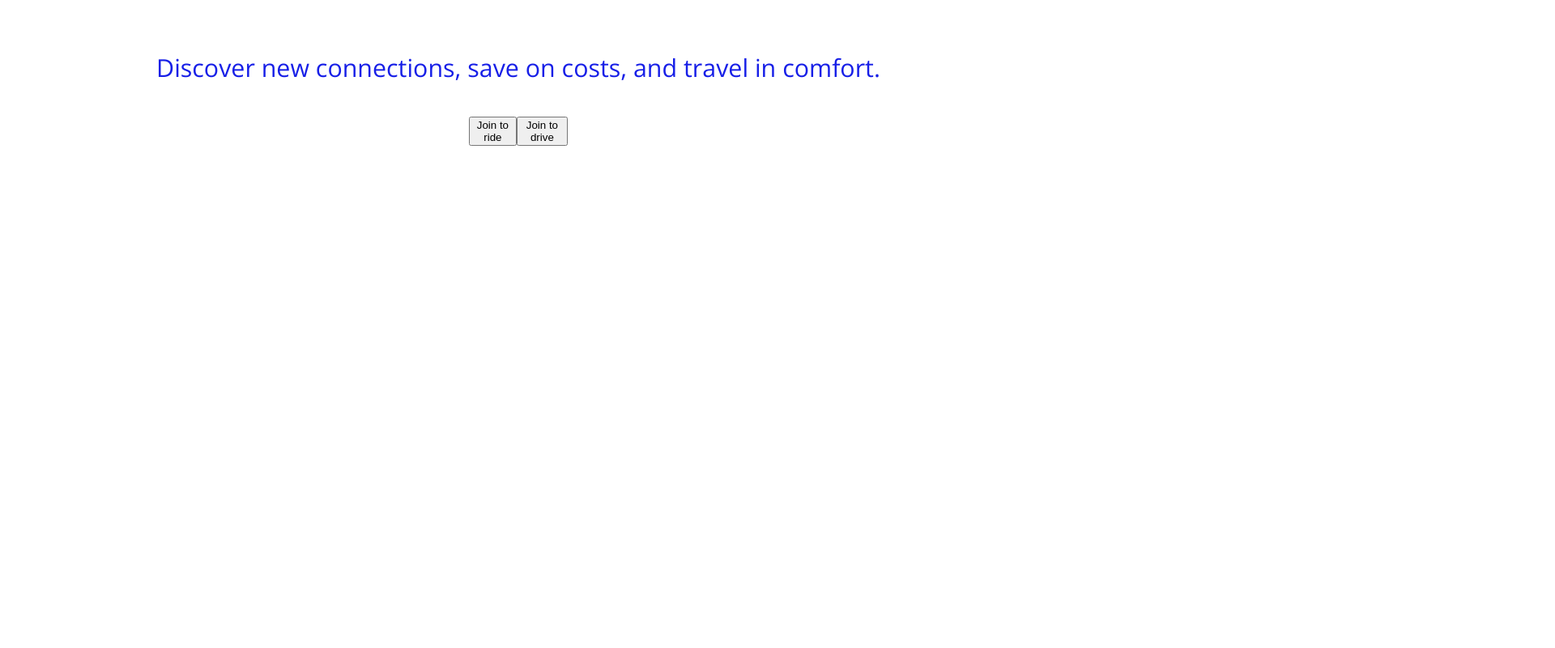
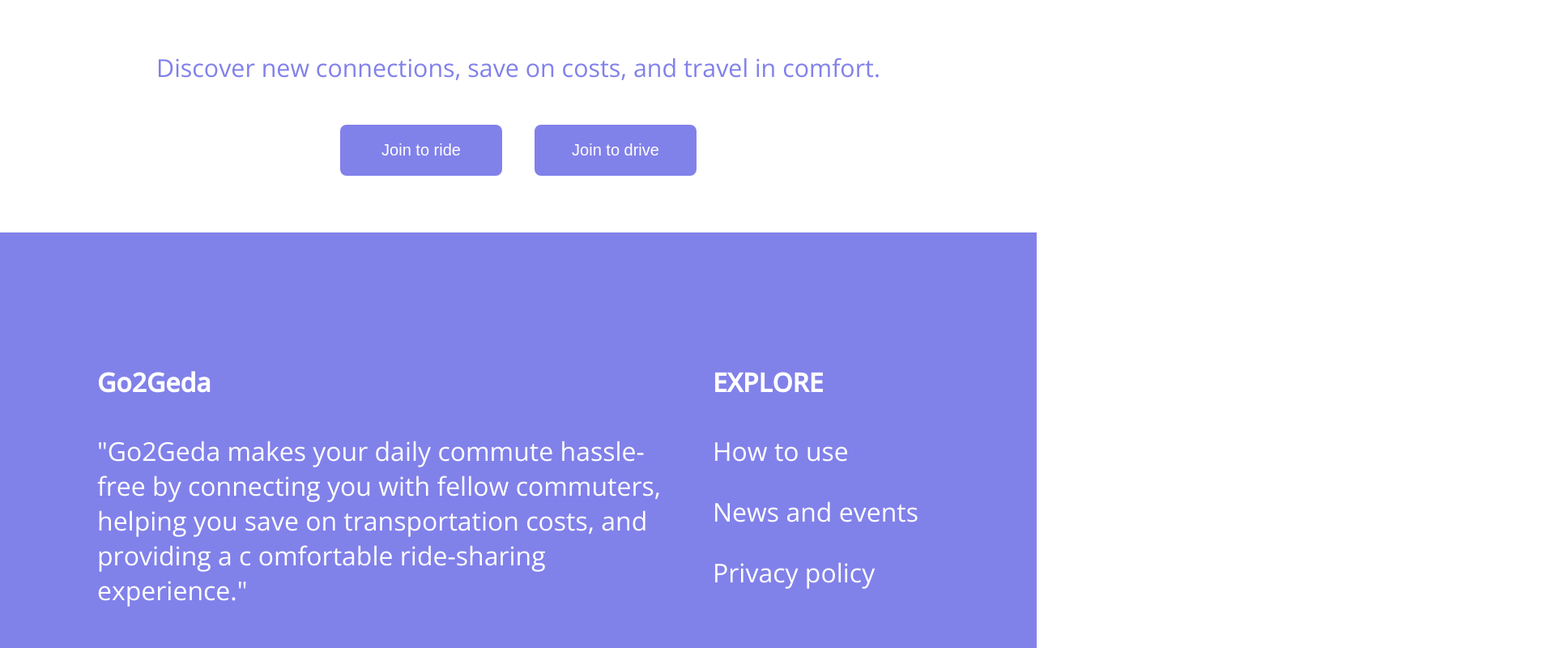
Before and after one commit to iAmSherifCodes/GO2GEDA-FRONTEND, a React (Create React App) app in the folder frontend/: page / in a window 1280 px wide. Shown: the part 1940-2740 px from the top of the page at 81% size, 1920 px wide, since content can reach past the window. Before the commit the page ends 2190 px from the top, so only its background shows below. Built offline with nearby package versions, Linux system fonts and the light colour scheme; the HTML template or start-up script is replaced by a standard one.

Commit message:
Added footer component

```diff
--- a/frontend/src/App.js
+++ b/frontend/src/App.js
@@ -1,4 +1,5 @@
 import NavBar from "./component/Navbar";
+import Footer from "./component/footer/footer";
 import HomePage from "./component/homepage/HomePage";
 import SignIn from "./component/signIn/SignIn";
 import { BrowserRouter, Route, Routes } from "react-router-dom";
@@ -12,6 +13,8 @@
           <Route exact path="/" Component={HomePage} />
           <Route path="/sign-in" Component={SignIn} />
         </Routes>
+
+        <Footer />
         </div>
     </BrowserRouter>
   );
--- /dev/null
+++ b/frontend/src/component/footer/footer.css
@@ -0,0 +1,18 @@
+
+.footer{
+    background-color: #8181EA;
+    color: white;
+    grid-template-columns: auto auto auto;
+    display: grid;
+    justify-content: space-around;
+    height: 400px;
+    padding: 100px;
+    column-gap: 20px;
+    font-family: 'Open Sans';
+    font-size: 2rem;
+}
+
+.footer-info{
+    padding: 20px;
+    width: 700px;
+}
--- /dev/null
+++ b/frontend/src/component/footer/footer.jsx
@@ -0,0 +1,33 @@
+import "../footer/footer.css"
+
+const Footer = () => {
+  return (
+    <>
+      <div className="footer">
+        <div className="footer-info">
+          <h4>Go2Geda</h4>
+          <p>
+            "Go2Geda makes your daily commute hassle-free by connecting you with
+            fellow commuters, helping you save on transportation costs, and
+            providing a c omfortable ride-sharing experience."
+          </p>
+        </div>
+
+        <div className="footer-info">
+          <h4>EXPLORE</h4>
+          <p>How to use</p>
+          <p>News and events</p>
+          <p>Privacy policy</p>
+        </div>
+
+        <div className="footer-info">
+          <h4>Contact us</h4>
+          <p>312, Herbert Macaulay, Yaba Lagos.</p>
+          <p>contact@go2geda.com</p>
+        </div>
+      </div>
+    </>
+  );
+};
+
+export default Footer;
--- a/frontend/src/component/homepage/HomePage.css
+++ b/frontend/src/component/homepage/HomePage.css
@@ -72,7 +72,7 @@
 .fourth-step{
     margin-bottom: 40px;
     padding:30px;
-    color: #171FE7;
+    color: #8181EA;
     display: flex;
     flex-direction: column;
     justify-content: center;
@@ -89,14 +89,24 @@
     font-size: 2.5rem;
 }
 
+.btn{
+    display: flex;
+    width: 480px;
+    align-items: center;
+    justify-content: space-around;
+}
+
+.btn a{
+    text-decoration: none;
+    color: white;
+}
+
 .button{
-    display: flex;
-    justify-content: space-around;
-    width: 10%;
-    margin-top: 10px;
-    /* width: 120px; */
-    height: 10%;
-    border-radius: 10px;
-    border: none;
-    font-size: 17px;
+    padding: 20px;
+    width: 200px;
+    font-size: 20px;
+    border-radius:8px;
+    border: 0px;
+    margin-top: 20px;
+    background: #8181EA;
 }
--- a/frontend/src/component/homepage/HomePage.jsx
+++ b/frontend/src/component/homepage/HomePage.jsx
@@ -46,9 +46,9 @@
         <div className="fourth-step">
           <h3>BOOK A RIDE WITH US TODAY</h3>
           <p>Discover new connections, save on costs, and travel in comfort.</p>
-          <div className="button">
-            <button>Join to ride</button>
-            <button>Join to drive</button>
+          <div className="btn">
+            <button className="button"><a href="join-to-ride">Join to ride</a></button>
+            <button className="button"><a href="join-to-ride">Join to drive</a></button>
           </div>
         </div>
       </div>
```
